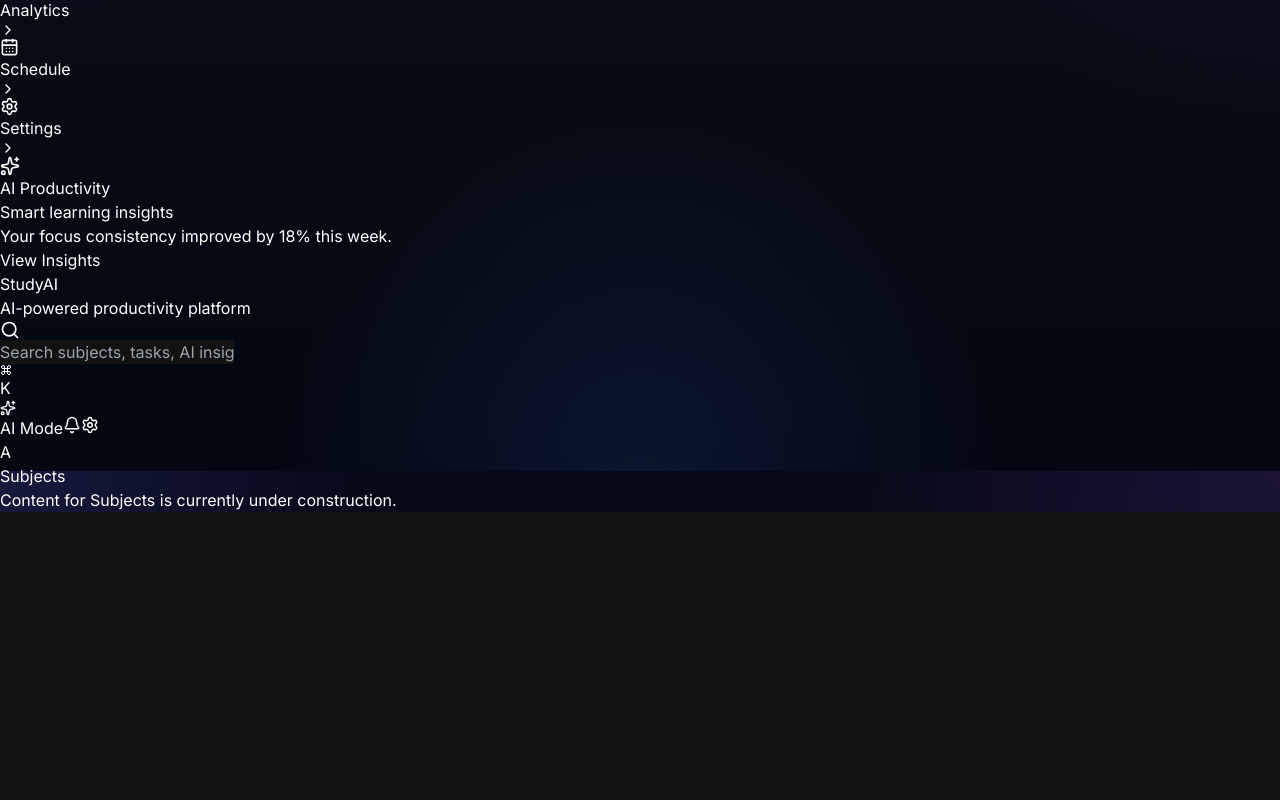
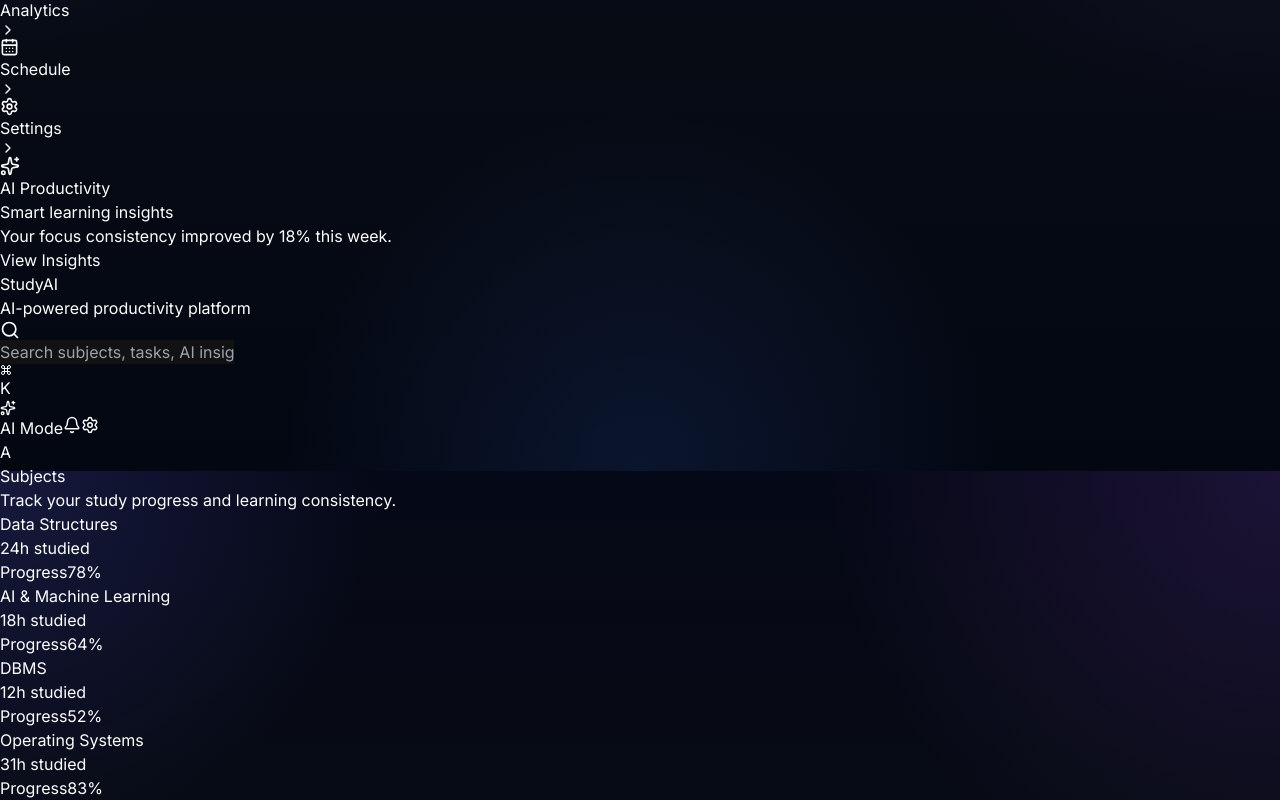
Before and after one commit to Aayushhh4518/Study-AI, a React (Vite) app in the folder test-project/frontend/: page /subjects in a window 1280 px wide. Shown: the part 329-1129 px from the top of the page. Before the commit the page ends 841 px from the top, so only its background shows below. Built offline with nearby package versions, Linux system fonts and the light colour scheme.

Commit message:
style: added subject progress bars

```diff
--- a/test-project/frontend/src/App.jsx
+++ b/test-project/frontend/src/App.jsx
@@ -4,9 +4,12 @@ import {
   BrowserRouter as Router,
   Routes,
 } from "react-router-dom";
+
 import DashboardShell from "./components/layout/dashboard-shell";
 import PageContainer from "./components/layout/PageContainer";
+
 import Dashboard from "./pages/Dashboard";
+import Subjects from "./pages/Subjects";
 
 // Temporary placeholders for routing safety
 function PlaceholderPage({ title }) {
@@ -26,13 +29,13 @@ function App() {
         <Route path="/" element={<DashboardShell />}>
           <Route index element={<Navigate to="/dashboard" replace />} />
 
+          {/* DASHBOARD */}
           <Route path="dashboard" element={<Dashboard />} />
 
-          <Route
-            path="subjects"
-            element={<PlaceholderPage title="Subjects" />}
-          />
+          {/* SUBJECTS */}
+          <Route path="subjects" element={<Subjects />} />
 
+          {/* PLACEHOLDER ROUTES */}
           <Route path="tasks" element={<PlaceholderPage title="Tasks" />} />
 
           <Route
--- a/test-project/frontend/src/pages/Subjects.jsx
+++ b/test-project/frontend/src/pages/Subjects.jsx
@@ -1,113 +1,147 @@
-import React, { useState } from 'react';
-import { motion } from 'framer-motion';
-import { BookOpen, Plus, Trash2 } from 'lucide-react';
-import { useData } from '../store/DataContext';
-import Modal from '../components/ui/Modal';
+import { motion } from "framer-motion";
+
+console.log("NEW SUBJECTS PAGE LOADED");
+
+const subjects = [
+  {
+    name: "Data Structures",
+    progress: 78,
+    hours: "24h studied",
+    color: "from-violet-500 to-indigo-500",
+  },
+  {
+    name: "AI & Machine Learning",
+    progress: 64,
+    hours: "18h studied",
+    color: "from-cyan-500 to-blue-500",
+  },
+  {
+    name: "DBMS",
+    progress: 52,
+    hours: "12h studied",
+    color: "from-pink-500 to-rose-500",
+  },
+  {
+    name: "Operating Systems",
+    progress: 83,
+    hours: "31h studied",
+    color: "from-emerald-500 to-green-500",
+  },
+];
 
 export default function Subjects() {
-  const { data, addSubject, deleteSubject, updateSubjectProgress, searchQuery } = useData();
-  const [isModalOpen, setIsModalOpen] = useState(false);
-  const [newSubject, setNewSubject] = useState({ title: '', color: 'bg-indigo-500' });
-
-  const filteredSubjects = data.subjects.filter(s => s.title.toLowerCase().includes(searchQuery.toLowerCase()));
-
-  const handleAdd = (e) => {
-    e.preventDefault();
-    if (!newSubject.title.trim()) return;
-    addSubject(newSubject);
-    setNewSubject({ title: '', color: 'bg-indigo-500' });
-    setIsModalOpen(false);
-  };
-
   return (
     <motion.div
-      initial={{ opacity: 0, y: 20 }}
+      initial={{ opacity: 0, y: 10 }}
       animate={{ opacity: 1, y: 0 }}
-      className="max-w-7xl mx-auto flex flex-col gap-8 pb-12"
+      transition={{ duration: 0.4 }}
+      className="space-y-8"
     >
-      <div className="flex flex-col sm:flex-row items-start sm:items-end justify-between gap-4">
-        <div>
-          <h1 className="text-3xl font-bold text-white mb-2">Subjects</h1>
-          <p className="text-slate-400">Manage your courses and learning materials.</p>
-        </div>
-        <button
-          onClick={() => setIsModalOpen(true)}
-          className="bg-indigo-600 text-white px-6 py-2.5 rounded-full font-medium flex items-center gap-2 shadow-lg shadow-indigo-500/25 hover:bg-indigo-500 transition-colors"
-        >
-          <Plus className="w-5 h-5" /> Add Subject
-        </button>
+      {/* HEADER */}
+      <div>
+        <h1 className="text-5xl font-bold tracking-tight">Subjects</h1>
+
+        <p className="text-zinc-400 mt-3 text-lg">
+          Track your study progress and learning consistency.
+        </p>
       </div>
 
-      <div className="grid grid-cols-1 md:grid-cols-3 gap-6">
-        {filteredSubjects.length === 0 ? (
-          <div className="col-span-full text-center py-12 text-slate-400 bg-slate-800/20 rounded-3xl border border-slate-700/50">
-            No subjects found.
-          </div>
-        ) : (
-          filteredSubjects.map((subject) => (
-            <motion.div layout key={subject.id} className="bg-slate-800/40 backdrop-blur-xl border border-slate-700/50 p-6 rounded-3xl shadow-xl flex flex-col gap-4 group cursor-pointer hover:bg-slate-800/60 transition-colors relative">
-              <button
-                onClick={(e) => { e.stopPropagation(); deleteSubject(subject.id); }}
-                className="absolute top-4 right-4 p-2 text-slate-500 hover:text-rose-500 opacity-0 group-hover:opacity-100 transition-all rounded-lg hover:bg-slate-700"
-              >
-                <Trash2 className="w-4 h-4" />
-              </button>
-              <div className="flex items-center gap-3">
-                <div className={`p-3 rounded-2xl ${subject.color}/10 text-${subject.color.split('-')[1]}-500`}>
-                  <BookOpen className="w-6 h-6" />
+      {/* SUBJECT GRID */}
+      <div className="grid grid-cols-1 md:grid-cols-2 xl:grid-cols-2 gap-6">
+        {subjects.map((subject, index) => (
+          <motion.div
+            key={subject.name}
+            initial={{ opacity: 0, y: 30 }}
+            animate={{ opacity: 1, y: 0 }}
+            transition={{
+              duration: 0.5,
+              delay: index * 0.1,
+            }}
+            className={`
+              group
+              relative
+              overflow-hidden
+              rounded-3xl
+              border border-white/10
+              bg-white/[0.03]
+              p-6
+              backdrop-blur-xl
+              transition-all
+              duration-500
+              hover:-translate-y-2
+              hover:border-white/20
+              hover:bg-white/[0.05]
+              hover:shadow-[0_0_40px_rgba(99,102,241,0.18)]
+            `}
+          >
+            {/* glow */}
+            <div
+              className={`
+                absolute
+                top-0
+                right-0
+                h-32
+                w-32
+                rounded-full
+                blur-3xl
+                opacity-20
+                bg-gradient-to-br
+                ${subject.color}
+              `}
+            />
+
+            <div className="relative z-10">
+              <div className="flex items-center justify-between">
+                <h2 className="text-2xl font-semibold">{subject.name}</h2>
+
+                <div
+                  className={`
+                    h-12
+                    w-12
+                    rounded-2xl
+                    bg-gradient-to-br
+                    ${subject.color}
+                    opacity-90
+                    shadow-lg
+                  `}
+                />
+              </div>
+
+              <p className="text-zinc-400 mt-3">{subject.hours}</p>
+
+              {/* progress */}
+              <div className="mt-6">
+                <div className="flex justify-between text-sm mb-2">
+                  <span className="text-zinc-400">Progress</span>
+
+                  <span className="text-white font-medium">
+                    {subject.progress}%
+                  </span>
                 </div>
-                <h3 className="text-lg font-bold text-white pr-8">{subject.title}</h3>
-              </div>
-              <div className="w-full mt-4 flex flex-col gap-2">
-                <input
-                  type="range"
-                  min="0"
-                  max="100"
-                  value={subject.progress}
-                  onChange={(e) => updateSubjectProgress(subject.id, parseInt(e.target.value))}
-                  className="w-full h-2 bg-slate-700/50 rounded-lg appearance-none cursor-pointer focus:outline-none focus:ring-2 focus:ring-indigo-500/50 accent-indigo-500"
-                />
-                <div className="w-full bg-slate-700/50 rounded-full h-2 relative pointer-events-none mt-1">
-                  <div className={`h-2 rounded-full transition-all duration-300 ${subject.color}`} style={{ width: `${subject.progress}%` }}></div>
+
+                <div className="h-3 rounded-full bg-white/5 overflow-hidden">
+                  <motion.div
+                    initial={{ width: 0 }}
+                    animate={{
+                      width: `${subject.progress}%`,
+                    }}
+                    transition={{
+                      duration: 1,
+                      delay: index * 0.2,
+                    }}
+                    className={`
+                      h-full
+                      rounded-full
+                      bg-gradient-to-r
+                      ${subject.color}
+                    `}
+                  />
                 </div>
               </div>
-              <p className="text-sm text-slate-400 text-right mt-1">{subject.progress}% Completed</p>
-            </motion.div>
-          ))
-        )}
+            </div>
+          </motion.div>
+        ))}
       </div>
-
-      <Modal isOpen={isModalOpen} onClose={() => setIsModalOpen(false)} title="Add New Subject">
-        <form onSubmit={handleAdd} className="flex flex-col gap-4">
-          <div className="flex flex-col gap-1.5">
-            <label className="text-sm text-slate-300">Subject Name</label>
-            <input
-              type="text"
-              required
-              value={newSubject.title}
-              onChange={e => setNewSubject({ ...newSubject, title: e.target.value })}
-              className="bg-slate-900 border border-slate-700 rounded-xl px-4 py-2.5 text-white focus:outline-none focus:border-indigo-500 transition-colors"
-              placeholder="E.g., Quantum Physics"
-            />
-          </div>
-          <div className="flex flex-col gap-1.5">
-            <label className="text-sm text-slate-300">Color Theme</label>
-            <div className="flex gap-3">
-              {['bg-indigo-500', 'bg-emerald-500', 'bg-rose-500', 'bg-amber-500', 'bg-purple-500'].map(color => (
-                <button
-                  key={color}
-                  type="button"
-                  onClick={() => setNewSubject({ ...newSubject, color })}
-                  className={`w-8 h-8 rounded-full ${color} ${newSubject.color === color ? 'ring-2 ring-white ring-offset-2 ring-offset-slate-900' : ''}`}
-                />
-              ))}
-            </div>
-          </div>
-          <button type="submit" className="mt-4 bg-indigo-600 text-white py-2.5 rounded-xl font-medium hover:bg-indigo-500 transition-colors">
-            Create Subject
-          </button>
-        </form>
-      </Modal>
     </motion.div>
   );
 }
```
